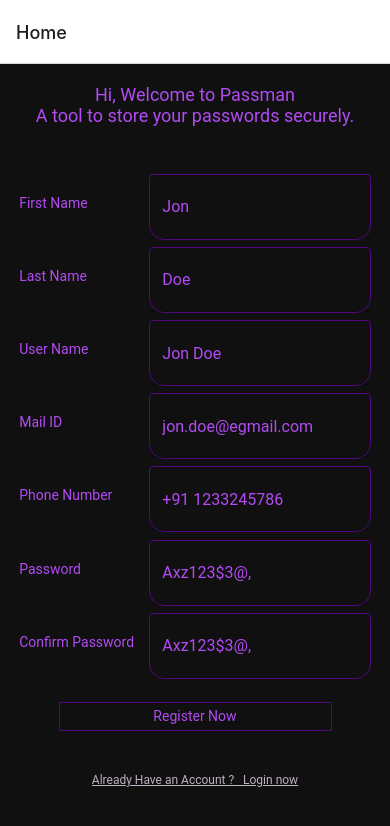
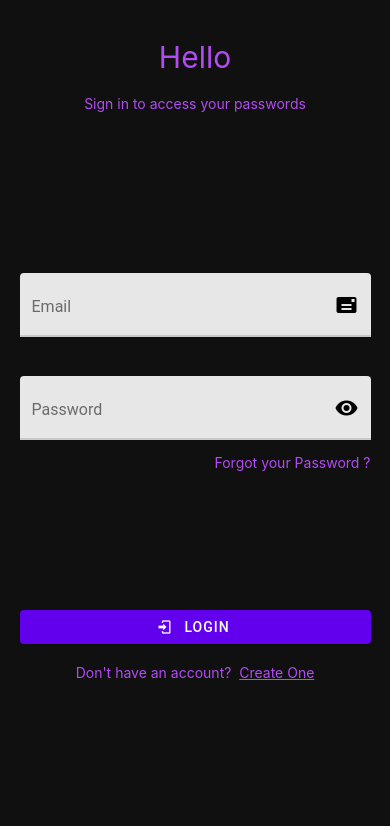
Before and after one commit to Mihir611/Password-man, a React Native app in the folder passman/: screen /Home in a window 390 px wide. Shown: the top 826 px of the page. Built offline with nearby package versions, Linux system fonts and the light colour scheme.

Commit message:
UI for login page

```diff
--- a/passman/App.js
+++ b/passman/App.js
@@ -2,14 +2,15 @@ import React from 'react';
 import { NavigationContainer } from '@react-navigation/native';
 import { createNativeStackNavigator } from '@react-navigation/native-stack';
 import SignUp from './src/pages/signUp';
+import Login from './src/pages/login';
 
 const Stack = createNativeStackNavigator();
 
 const App = () => {
   return (
     <NavigationContainer>
-      <Stack.Navigator>
-        <Stack.Screen name="Home" component={SignUp} />
+      <Stack.Navigator screenOptions={{ headerShown: false }}>
+        <Stack.Screen name="Home" component={Login} />
       </Stack.Navigator>
     </NavigationContainer>
   );
--- a/passman/package.json
+++ b/passman/package.json
@@ -14,10 +14,12 @@
     "@react-navigation/native-stack": "^6.6.2",
     "md5": "^2.3.0",
     "react": "18.1.0",
+    "react-material-icon": "^0.1.0",
     "react-native": "0.69.0",
     "react-native-paper": "^4.12.2",
     "react-native-safe-area-context": "^4.3.1",
-    "react-native-screens": "^3.14.0"
+    "react-native-screens": "^3.14.0",
+    "react-native-vector-icons": "^9.2.0"
   },
   "devDependencies": {
     "@babel/core": "^7.12.9",
--- /dev/null
+++ b/passman/src/pages/login.js
@@ -0,0 +1,39 @@
+import React from 'react'
+import { View, Text, SafeAreaView, TouchableOpacity } from 'react-native'
+import { TextInput, Button } from 'react-native-paper'
+import FntIcns from 'react-native-vector-icons/FontAwesome5';
+import ColorStyles from '../utils/ColorStyles'
+import MainStyle from '../utils/Styles'
+
+const Login = () => {
+    return(
+        <SafeAreaView style={[ColorStyles.bodyBackground, MainStyle.container]}>
+            <View style={MainStyle.LoginHeaderView}>
+                <Text style={[ColorStyles.textColor, MainStyle.LoginHeaderText]}>Hello</Text>
+                <Text style={[ColorStyles.textColor, MainStyle.LoginHeaderSubText]}>Sign in to access your passwords</Text>
+            </View>
+            <View style={MainStyle.LoginBodyView}>
+                <View style={[MainStyle.LoginTextboxesView]}>
+                    <TextInput mode='flat' label={'Email'} keyboardType='email-address' placeholder='Enter the Email Address' right={<TextInput.Icon name="mail" />} />
+                </View>
+                <View style={[MainStyle.LoginTextboxesView]}>
+                    <TextInput mode='flat' label={'Password'} placeholder='Enter the Password' secureTextEntry right={<TextInput.Icon name="eye" />}/>
+                    <View style={MainStyle.LoginForgotPasswordView}>
+                        <Text style={[ColorStyles.textColor, MainStyle.forgotPassword]}>Forgot your Password ?</Text>
+                    </View>
+                </View>
+            </View>
+            <View style={MainStyle.LoginButtonView}>
+                <Button icon="login" mode="contained" dark={true} style={MainStyle.LoginButton}>LOGIN</Button>
+                <View style={MainStyle.signUpView}>
+                    <Text style={ColorStyles.textColor}>Don't have an account?&nbsp;&nbsp;</Text>
+                    <TouchableOpacity>
+                        <Text style={[ColorStyles.textColor, ColorStyles.Link]}>Create One</Text>
+                    </TouchableOpacity>
+                </View>
+            </View>
+        </SafeAreaView>
+    )
+}
+
+export default Login
--- a/passman/src/pages/signUp.js
+++ b/passman/src/pages/signUp.js
@@ -1,10 +1,28 @@
-import React from 'react'
+import React, { useState } from 'react'
 import { View, SafeAreaView, ScrollView, TouchableOpacity} from 'react-native'
 import ColorStyles from '../utils/ColorStyles'
 import MainStyle from '../utils/Styles'
 import {TextInput, Text} from 'react-native-paper'
 
 const SignUp = () => {
+    const [FName,setFName] = useState('')
+    const [LName,setLName] = useState('')
+    const [UName,setUName] = useState('')
+    const [MailId,setMainID] = useState('')
+    const [Phone,setPhone] = useState('')
+    const [Password,setPasssword] = useState('')
+    const [CPassword,setCPassword] = useState('')
+
+    function handelSubmit () {
+        if(Password !== CPassword){
+            //err
+        } else if(FName === '' || LName === '' || UName === '' || MailId === '' || Phone === '' || Password === '' || CPassword === ''){
+            //err
+        } else {
+
+        }
+    }
+
     return(
         <SafeAreaView style={[ColorStyles.bodyBackground, MainStyle.container]}>
             <View style={MainStyle.registerHeadingView}>
@@ -15,25 +33,25 @@ const SignUp = () => {
                 <View style={MainStyle.registerRowView}>
                     <Text style={[ColorStyles.textColor, MainStyle.registerTbText]}>First Name</Text>
                     <View style={MainStyle.registerTbView}>
-                        <TextInput style={MainStyle.registerTb} theme={{ colors: { text: '#B24BF3' } }} placeholder="Jon" placeholderTextColor={'#B24BF3'}/>
+                        <TextInput style={MainStyle.registerTb} theme={{ colors: { text: '#B24BF3' } }} placeholder="Jon" placeholderTextColor={'#B24BF3'} onChange={(val) => setFName(val)}/>
                     </View>
                 </View>
                 <View style={MainStyle.registerRowView}>
                     <Text style={[ColorStyles.textColor, MainStyle.registerTbText]}>Last Name</Text>
                     <View style={MainStyle.registerTbView}>
-                        <TextInput style={MainStyle.registerTb} theme={{ colors: { text: '#B24BF3' } }} placeholder="Doe" placeholderTextColor={'#B24BF3'}/>
+                        <TextInput style={MainStyle.registerTb} theme={{ colors: { text: '#B24BF3' } }} placeholder="Doe" placeholderTextColor={'#B24BF3'} onChange={(val) => setLName(val)} />
                     </View>
                 </View>
                 <View style={MainStyle.registerRowView}>
                     <Text style={[ColorStyles.textColor, MainStyle.registerTbText]}>User Name</Text>
                     <View style={MainStyle.registerTbView}>
-                        <TextInput style={MainStyle.registerTb} theme={{ colors: { text: '#B24BF3' } }} placeholder="Jon Doe" placeholderTextColor={'#B24BF3'}/>
+                        <TextInput style={MainStyle.registerTb} theme={{ colors: { text: '#B24BF3' } }} placeholder="Jon Doe" placeholderTextColor={'#B24BF3'} onChange={(val) => setUName(val) } />
                     </View>
                 </View>
                 <View style={MainStyle.registerRowView}>
                     <Text style={[ColorStyles.textColor, MainStyle.registerTbText]}>Mail ID</Text>
                     <View style={MainStyle.registerTbView}>
-                        <TextInput style={MainStyle.registerTb} theme={{ colors: { text: '#B24BF3' } }} keyboardType="email-address" placeholder='jon.doe@egmail.com' placeholderTextColor={'#B24BF3'}/>
+                        <TextInput style={MainStyle.registerTb} theme={{ colors: { text: '#B24BF3' } }} keyboardType="email-address" placeholder='jon.doe@egmail.com' placeholderTextColor={'#B24BF3'} onChange={(val) => setMainID(val)} />
                     </View>
                 </View>
                 <View style={MainStyle.registerRowView}>
--- a/passman/src/utils/ColorStyles.js
+++ b/passman/src/utils/ColorStyles.js
@@ -9,6 +9,9 @@ const ColorStyles = StyleSheet.create({
     },
     footerLoginText:{
         color:"#BEAFC2"
+    },
+    Link:{
+        textDecorationLine:'underline'
     }
 })
 
--- a/passman/src/utils/Styles.js
+++ b/passman/src/utils/Styles.js
@@ -56,8 +56,45 @@ const MainStyle = StyleSheet.create({
         textAlign:'center',
         fontSize:12,
         textDecorationLine:'underline'
-    }
+    },
     //#endregion RegistrationStyles
+
+    //#region LoginStyles
+    LoginHeaderView:{
+        flex:0.3
+    },
+    LoginHeaderText:{
+        fontSize:30,
+        textAlign:'center',
+        marginTop:'10%'
+    },
+    LoginHeaderSubText:{
+        textAlign:'center',
+        marginTop:'5%'
+    },
+    LoginBodyView:{
+        flex:0.4
+    },
+    LoginTextboxesView:{
+        margin:'5%'
+    },
+    LoginButtonView:{
+        flex:0.2
+    },
+    LoginButton:{
+        margin:'5%'
+    },
+    LoginForgotPasswordView:{
+        marginTop:'4%'
+    },
+    forgotPassword:{
+        textAlign:'right'
+    },
+    signUpView:{
+        flexDirection:'row',
+        justifyContent:'center'
+    },
+    //#endregion LoginStyles
 })
 
 export default MainStyle
```
Also changed, not shown: 1 other file (tests, documents, lock files or other folders).
